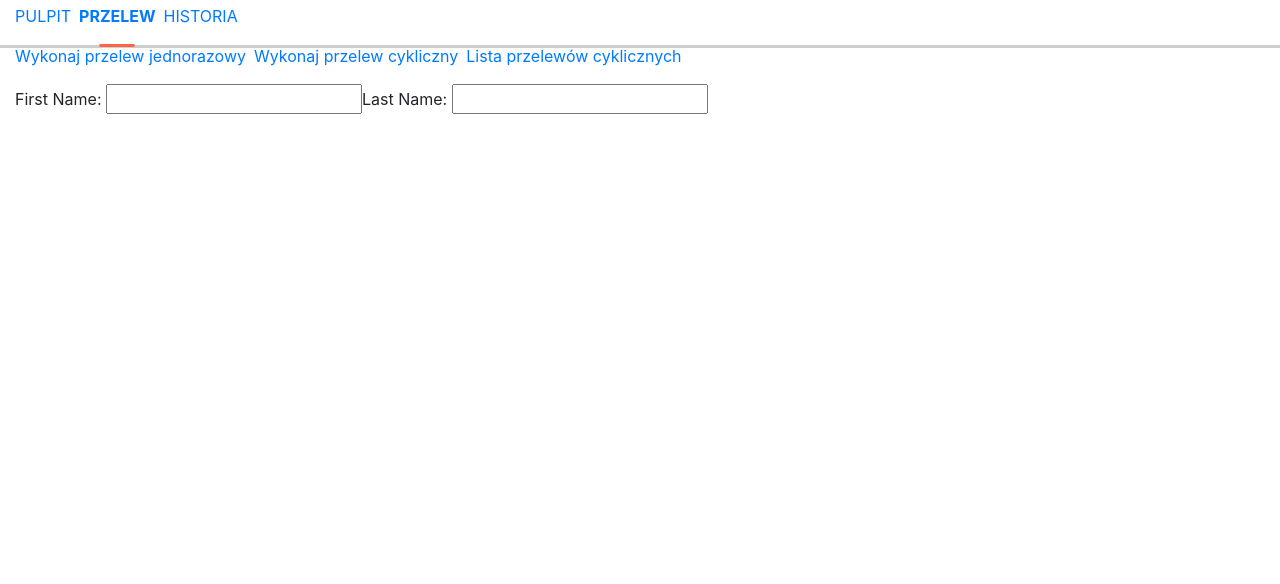
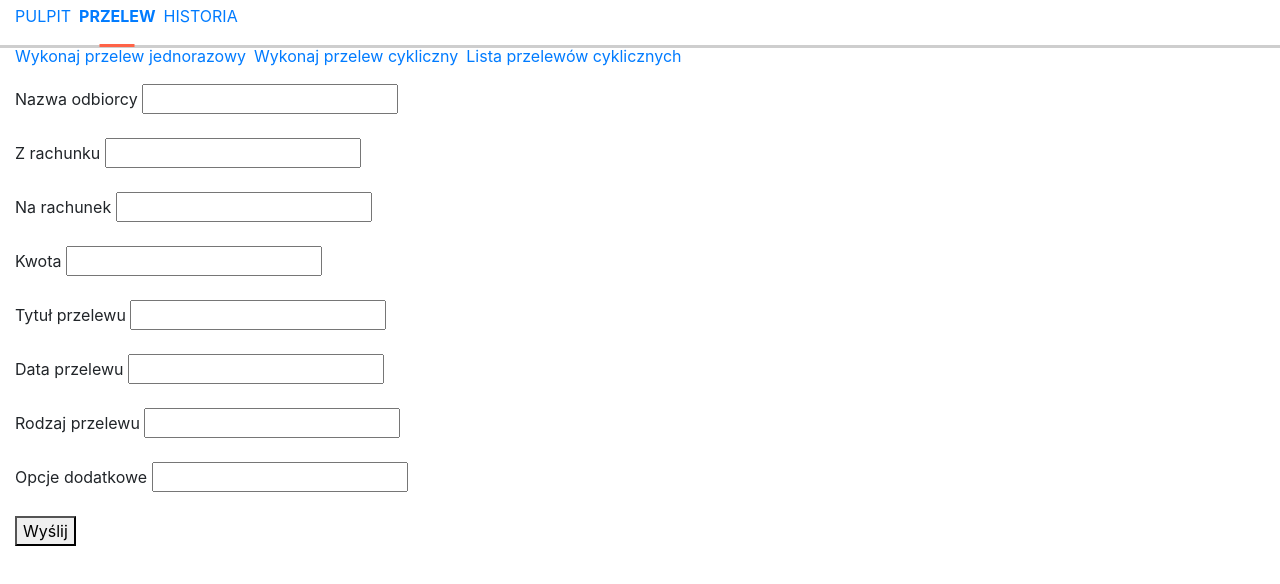
Before and after one commit to Kamilnaja/angular-bank, an Angular app: page /przelew/onetimeTransfer in a window 1280 px wide. Shown: the top 584 px of the page. Built offline with nearby package versions, Linux system fonts and the light colour scheme.

Commit message:
added reactive form

```diff
--- a/src/app/transfer/one-time-transfer/one-time-transfer.component.html
+++ b/src/app/transfer/one-time-transfer/one-time-transfer.component.html
@@ -1,13 +1,51 @@
-<form [formGroup]="profileForm">
-
+<form [formGroup]="transferForm" (submit)="handleSubmit()">
+  <div class="form-group">
+    <label>
+      Nazwa odbiorcy
+      <input type="text" formControlName="receiverName">
+    </label>
+  </div>
+  <div class="form-group">
   <label>
-    First Name:
-    <input type="text" formControlName="firstName">
+    Z rachunku
+    <input type="text" formControlName="fromAccount">
   </label>
-
-  <label>
-    Last Name:
-    <input type="text" formControlName="lastName">
-  </label>
-
+  </div>
+  <div class="form-group">
+    <label>
+      Na rachunek
+      <input type="text" formControlName="toAccount">
+    </label>
+  </div>
+  <div class="form-group">
+    <label>
+      Kwota
+      <input type="number" formControlName="amount">
+    </label>
+  </div>
+    <div class="form-group">
+      <label>
+        Tytuł przelewu
+        <input type="text" formControlName="amount">
+      </label>
+    </div>
+    <div class="form-group">
+      <label>
+        Data przelewu
+        <input type="text" formControlName="realizationDate">
+      </label>
+    </div>
+    <div class="form-group">
+      <label>
+        Rodzaj przelewu
+        <input type="text" formControlName="transferType">
+      </label>
+    </div>
+    <div class="form-group">
+      <label>
+        Opcje dodatkowe
+        <input type="text" formControlName="additionalOptions">
+      </label>
+    </div>
+    <button type="submit">Wyślij</button>
 </form>
--- a/src/app/transfer/one-time-transfer/one-time-transfer.component.ts
+++ b/src/app/transfer/one-time-transfer/one-time-transfer.component.ts
@@ -2,29 +2,26 @@ import { Component, OnInit } from '@angular/core';
 import { FormBuilder, FormGroup, FormControl } from '@angular/forms';
 
 @Component({
-  templateUrl: './one-time-transfer.component.html',
-  styleUrls: ['./one-time-transfer.component.css']
+  templateUrl: "./one-time-transfer.component.html",
+  styleUrls: ["./one-time-transfer.component.css"]
 })
 export class OneTimeTransferComponent implements OnInit {
+  constructor(private fb: FormBuilder) {}
 
-  constructor(private fb: FormBuilder) { }
-
-  transferGroup = this.fb.group({
-    receiverName: ['']
+  transferForm = this.fb.group({
+    receiverName: [""],
+    fromAccount: [""],
+    toAccount: [""],
+    amount: [""],
+    transferTitle: [""],
+    realizationDate: [""],
+    transferType: [""],
+    additionalOptions: [""]
   });
 
-  profileForm = new FormGroup({
-    firstName: new FormControl(''),
-    lastName: new FormControl(''),
-    address: new FormGroup({
-      street: new FormControl(''),
-      city: new FormControl(''),
-      state: new FormControl(''),
-      zip: new FormControl('')
-    })
-  });
+  ngOnInit() {}
 
-  ngOnInit() {
+  handleSubmit() {
+    console.log(this.transferForm.value);
   }
-
 }
```
Also changed, not shown: 1 other file (tests, documents, lock files or other folders).
